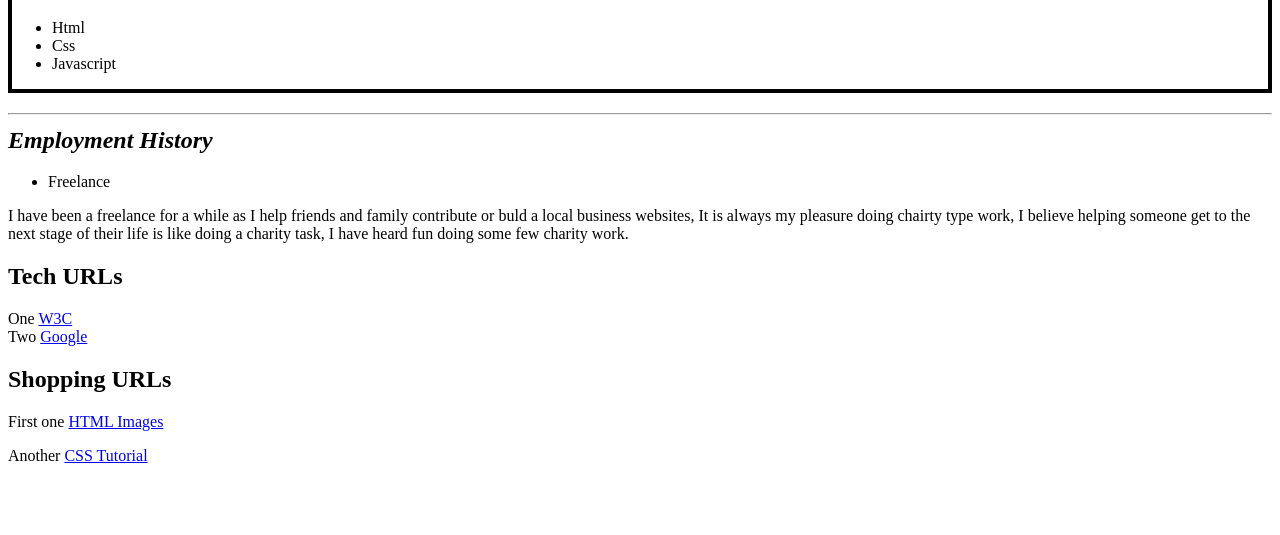
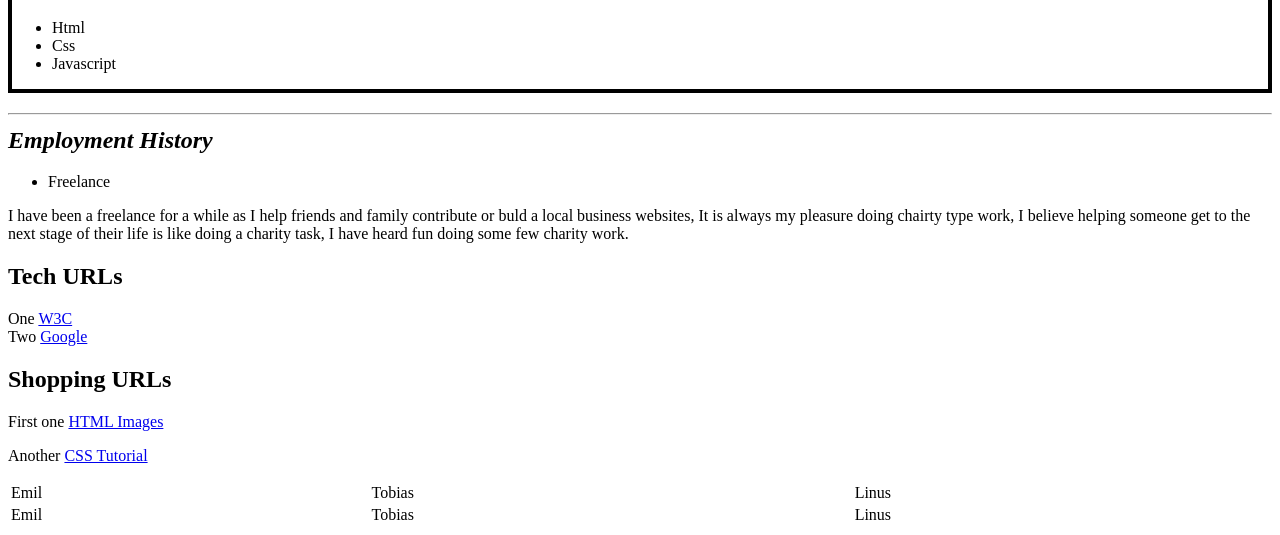
Before and after one commit to aisabor/bat-logic, a plain HTML site: page index.html in a window 1280 px wide. Shown: the part 554-1089 px from the top of the page. Before the commit the page ends 1035 px from the top, so only its background shows below. Drawn offline with Linux system fonts and the light colour scheme.

Commit message:
Update index.html

```diff
--- a/index.html
+++ b/index.html
@@ -56,5 +56,18 @@ Two  <a href="https://www.google.com/">Google</a>
 <p>First one <a href="html_images.asp">HTML Images</a></p>
 <p>Another <a href="/css/default.asp">CSS Tutorial</a></p>
 
+<table style="width:100%">
+    <tr>
+      <td>Emil</td>
+      <td>Tobias</td>
+      <td>Linus</td>
+    </tr>
+    <tr>
+        <td>Emil</td>
+        <td>Tobias</td>
+        <td>Linus</td>
+      </tr>
+  </table>
+
 </body>
 </html>
```
